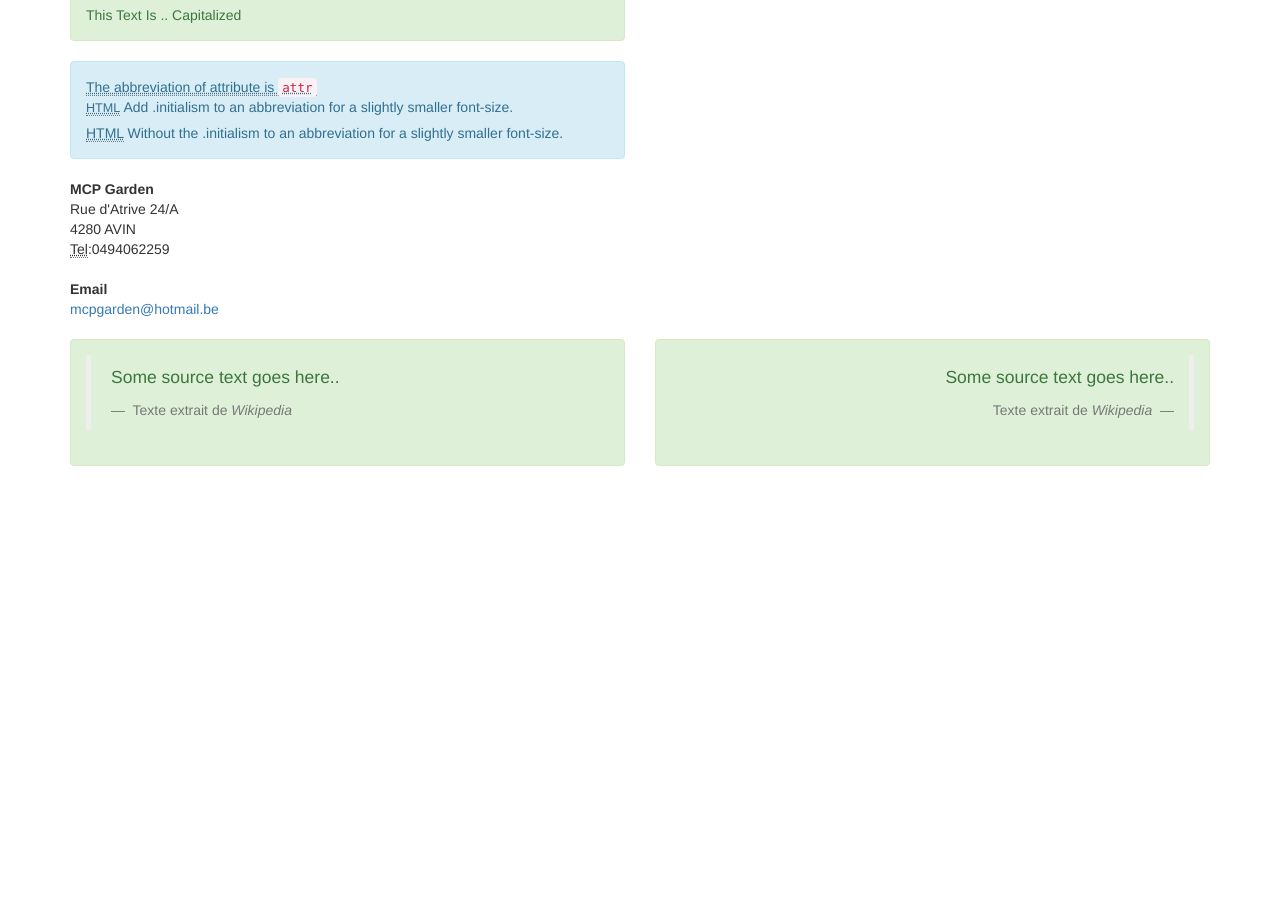
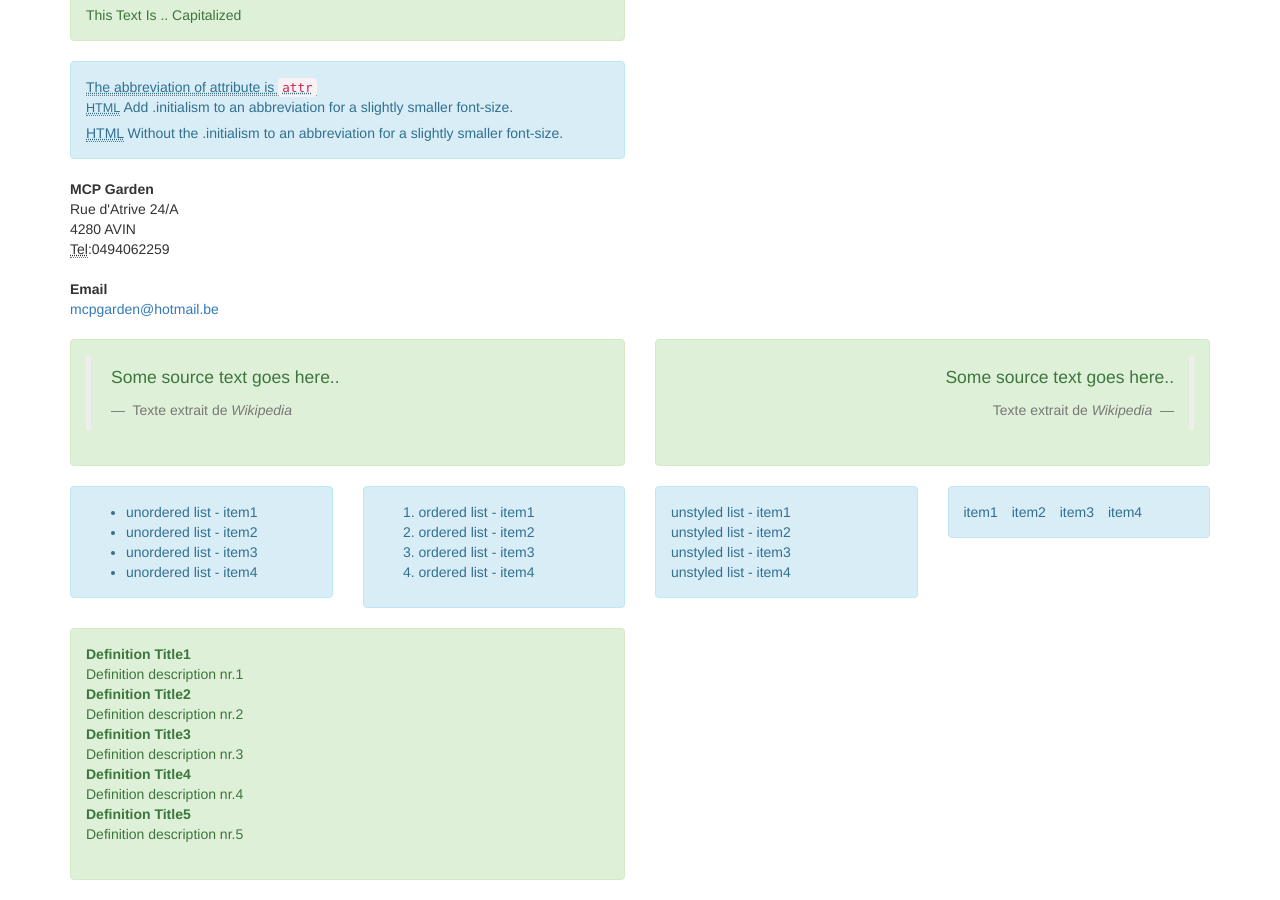
Before and after one commit to mcp1766/bootstratp3-getting-started, a Jekyll site: the page built from typography.html, in a window 1280 px wide and 900 px high, scrolled down 1191 px. Built offline with Jekyll 4.4.1, drawn with Linux system fonts in a browser that asks for light colours; before the commit the page ends 1677 px from its top, so only the background shows below that.

Commit message:
Add code for list (unordered, ordered, unstyled, inline, definition)

```diff
--- a/typography.html
+++ b/typography.html
@@ -138,4 +138,68 @@ layout: home
 	</div>
 </div>
 
+<div class="container">
+	<div class="row">
+		<div class="col-xs-3">
+			<div class="alert alert-info">
+				<ul>
+					<li>unordered list - item1</li>
+					<li>unordered list - item2</li>
+					<li>unordered list - item3</li>
+					<li>unordered list - item4</li>
+				</ul>
+			</div>
+		</div>
+		<div class="col-xs-3">
+			<div class="alert alert-info">
+				<ol>
+					<li>ordered list - item1</li>
+					<li>ordered list - item2</li>
+					<li>ordered list - item3</li>
+					<li>ordered list - item4</li>
+				</ol>
+			</div>
+		</div>
+		<div class="col-xs-3">
+			<div class="alert alert-info">
+				<ul class="list-unstyled">
+					<li>unstyled list - item1</li>
+					<li>unstyled list - item2</li>
+					<li>unstyled list - item3</li>
+					<li>unstyled list - item4</li>
+				</ul>
+			</div>
+		</div>
+		<div class="col-xs-3">
+			<div class="alert alert-info">
+				<ul class="list-inline">
+					<li>item1</li>
+					<li>item2</li>
+					<li>item3</li>
+					<li>item4</li>
+				</ul>
+			</div>
+		</div>
+	</div>
+</div>
+<div class="container">
+	<div class="row">
+		<div class="col-xs-6">
+			<div class="alert alert-success">
+				<dl>
+					<dt>Definition Title1</dt>
+					<dd>Definition description nr.1</dd>
+					<dt>Definition Title2</dt>
+					<dd>Definition description nr.2</dd>
+					<dt>Definition Title3</dt>
+					<dd>Definition description nr.3</dd>
+					<dt>Definition Title4</dt>
+					<dd>Definition description nr.4</dd>
+					<dt>Definition Title5</dt>
+					<dd>Definition description nr.5</dd>
+				</dl>
+			</div>
+		</div>
+	</div>
+</div>
 </html>
```
Also changed, not shown: 2 other files.
